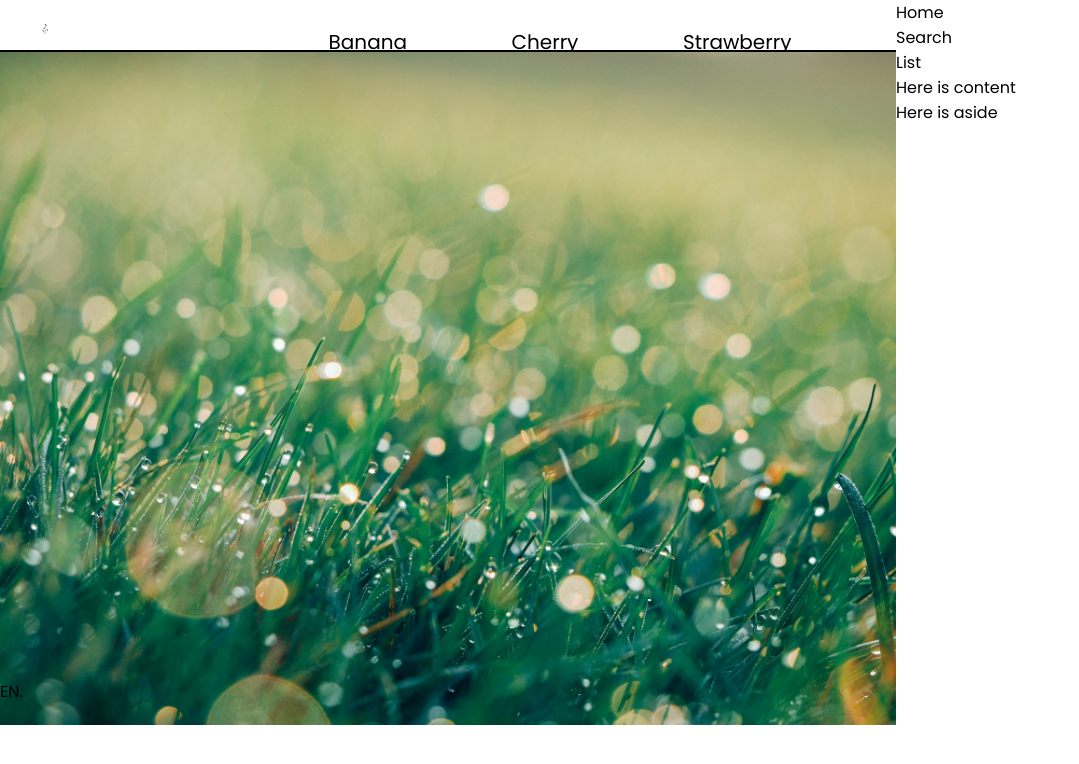
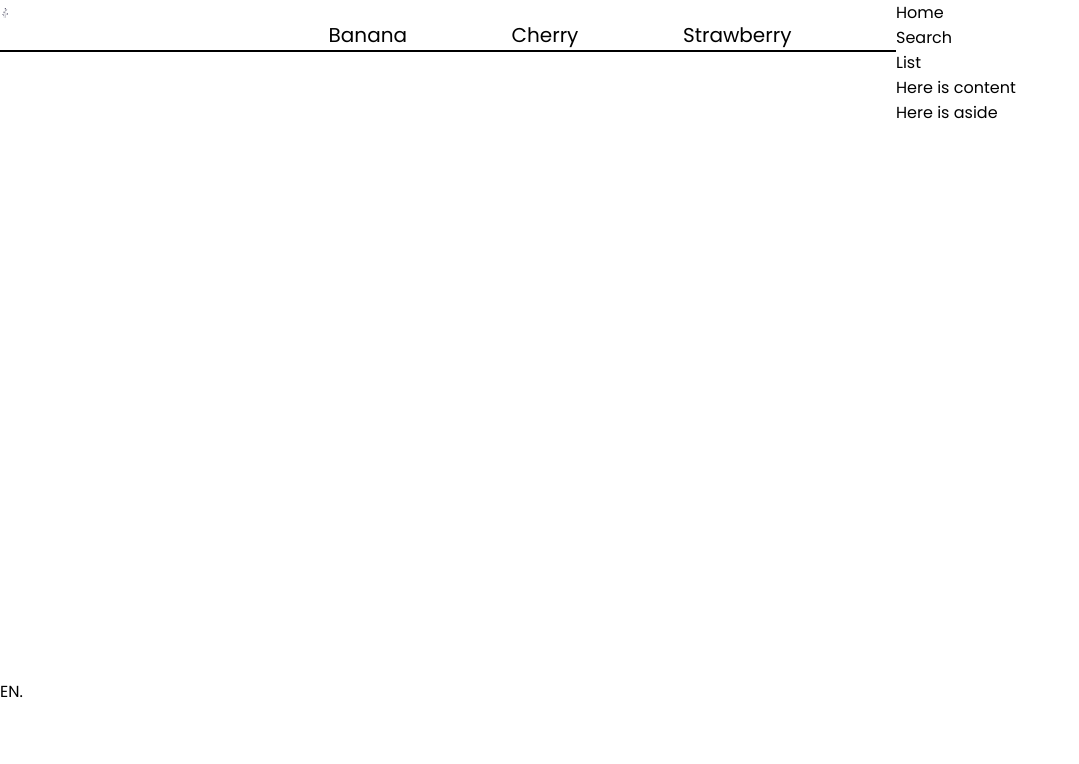
Before and after one commit to TERADA-DANTE/LPs, a React (Create React App) app in the folder fruity/: page / in a window 1280 px wide. Shown: the top 764 px of the page, without its empty margins (0-1079 px from the left). Built offline with nearby package versions, Linux system fonts and the light colour scheme.

Commit message:
Update Gallery glitch

```diff
--- a/fruity/src/styles/Header.css
+++ b/fruity/src/styles/Header.css
@@ -1,6 +1,11 @@
 .Header{
     display: grid;
     grid-template-columns: repeat(8, 1fr);
+}
+
+.Header *{
+    padding: 0;
+    margin: 0;
 }
 
 .Header > .Logo{
--- a/fruity/src/styles/Show.css
+++ b/fruity/src/styles/Show.css
@@ -2,5 +2,5 @@
     border-top: 2px solid black
 }
 .Show img{
-    width: 100%;
+    display: none;
 }
```
